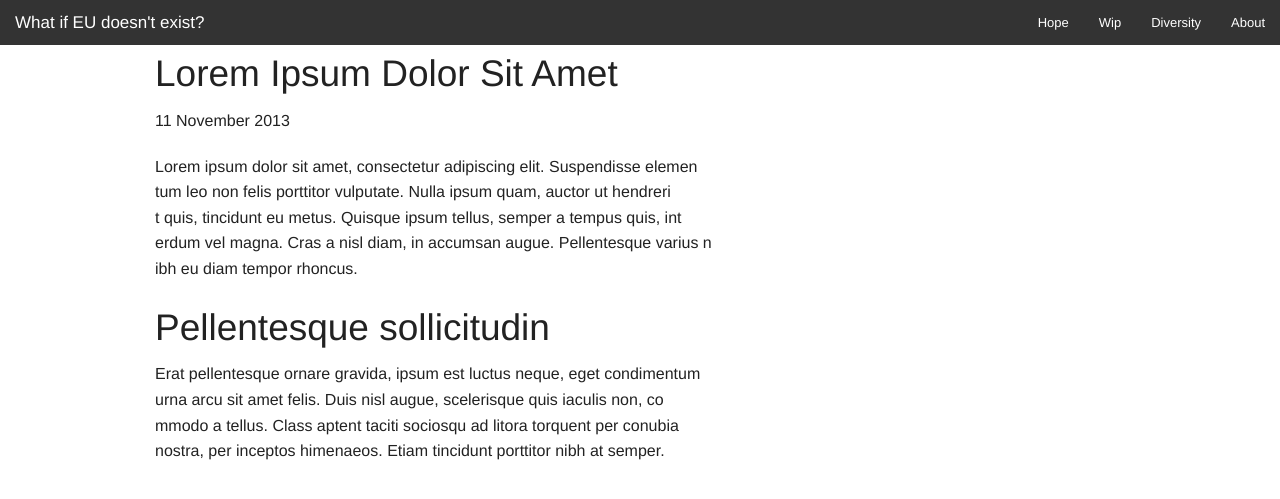
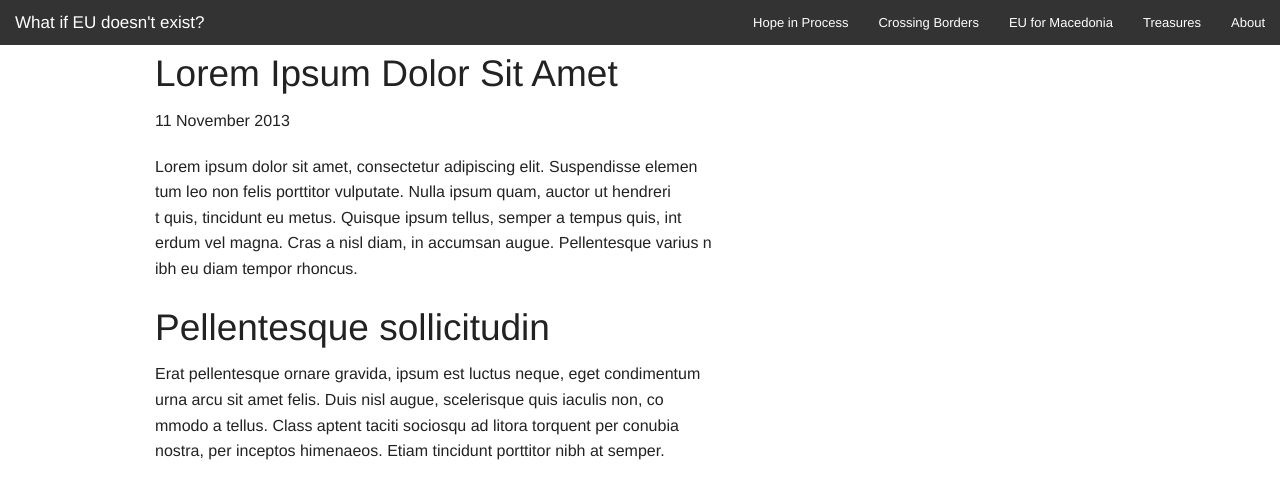
Before and after one commit to loja-pec-gsi/blog, a Jekyll site: the page built from _posts/2013-11-11-karneval.md, in a window 1280 px wide. Shown: the top 499 px of the page. Built offline with Jekyll 4.4.1, drawn with Linux system fonts in a browser that asks for light colours.

```diff
--- a/_config.yml
+++ b/_config.yml
@@ -1,7 +1,7 @@
 name: "What if EU doesn't exist?"
 description: "What if EU doesn't exist?"
 
-#url: "/blog"
+url: "/blog"
 
 markdown: kramdown
 paginate: 1
--- a/_includes/header.html
+++ b/_includes/header.html
@@ -21,9 +21,10 @@
 	  <section class="top-bar-section">
 		<!-- Right Nav Section -->
 		<ul class="right">
-		  <li><a href="#">Hope</a></li>
-		  <li><a href="#">Wip</a></li>
-		  <li><a href="#">Diversity</a></li>
+		  <li><a href="#">Hope in Process</a></li>
+		  <li><a href="#">Crossing Borders</a></li>
+		  <li><a href="#">EU for Macedonia</a></li>
+		  <li><a href="#">Treasures</a></li>
 		  <li><a href="#">About</a></li>
 		</ul>
 	  </section>
--- a/_posts/2013-11-11-karneval.md
+++ b/_posts/2013-11-11-karneval.md
@@ -1,8 +1,9 @@
 ---
 title: Lorem Ipsum Dolor Sit Amet
+lang: en
+tags:
+- treasures
 layout: post
-tags:
-- hope
 ---
 
 Lorem ipsum dolor sit amet, consectetur adipiscing elit. Suspendisse elemen\
```
Also changed, not shown: _posts/2014-04-23-test-beitrag.md (+3 -2 lines), 1 other file.
